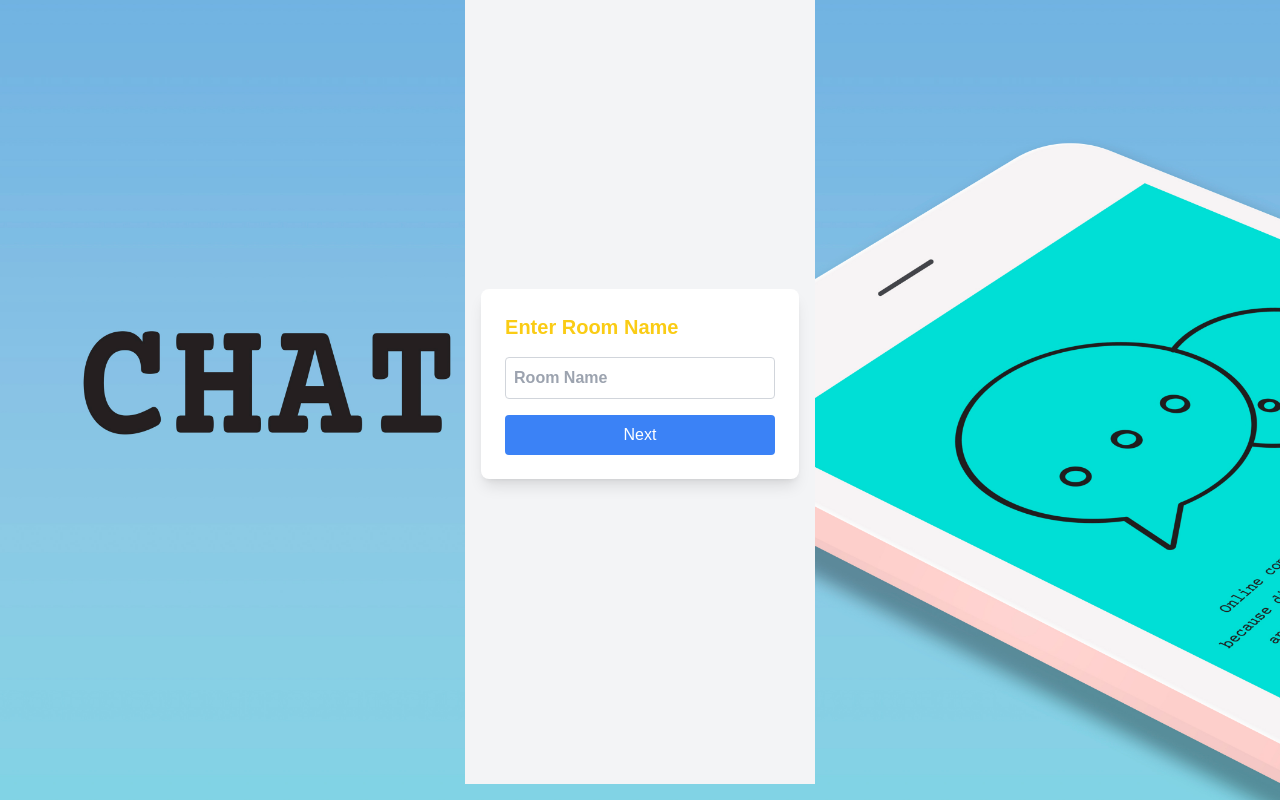
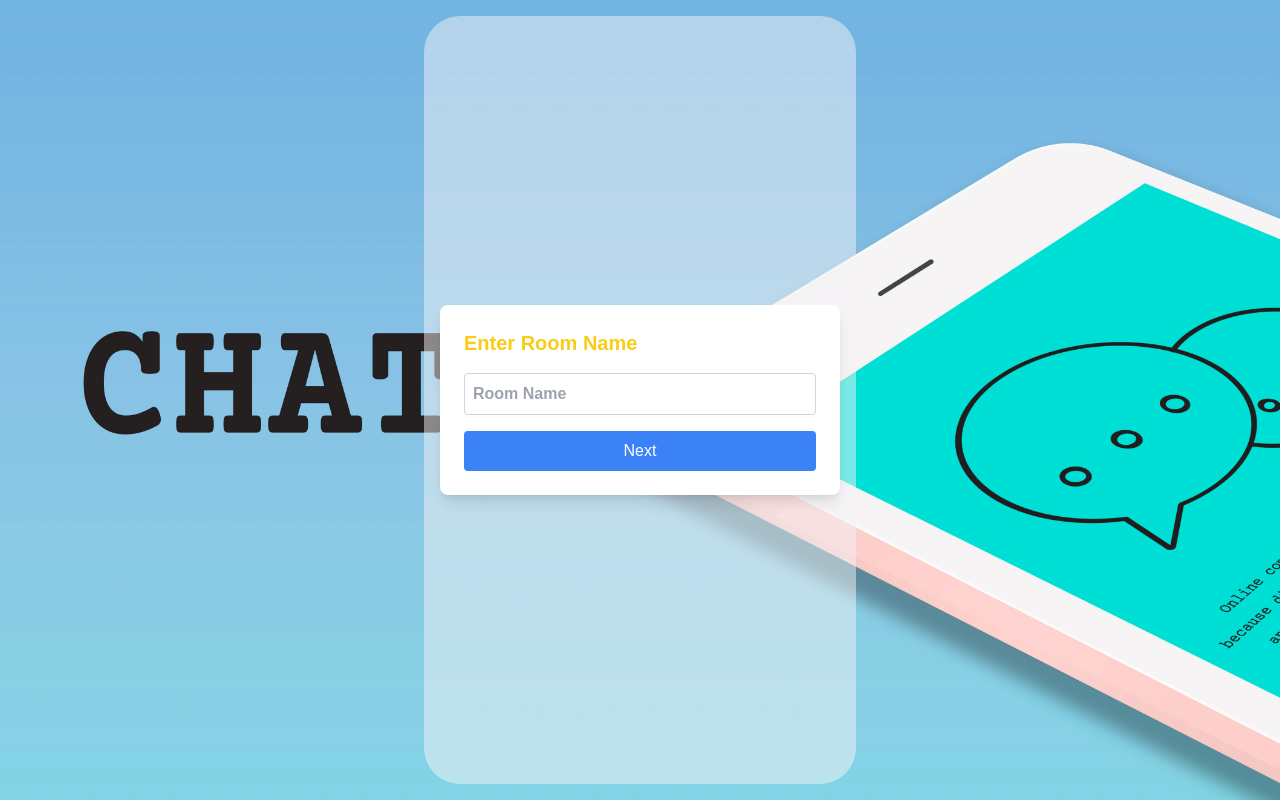
Before and after one commit to sabaif-s/Chat_App, a Next.js app: page /join in a window 1280 px wide. Built offline with nearby package versions, Linux system fonts and the light colour scheme.

Commit message:
Add New Deployment

```diff
--- a/app/join/page.js
+++ b/app/join/page.js
@@ -4,7 +4,7 @@ import JoinComponent from '@/components/join/JoinComponent';
 
 function  Join() {
   return (
-    <div>
+    <div className='h-full' >
         <JoinComponent/>
     </div>
   )
--- a/components/Chat.jsx
+++ b/components/Chat.jsx
@@ -509,7 +509,7 @@ const Chat = () => {
               initial={{ y: 100, opacity: 0 }}
               animate={{ y: 0, opacity: 1 }}
               transition={{ duration: 0.5, ease: "easeInOut" }}
-              className="bg-yellow-200 h-20 w-full px-6 z-40 absolute bottom-4 left-0"
+              className=" h-20 w-full px-6 z-40 absolute bottom-4 left-0"
             >
               <div className="w-full bg-[#F0F5FA] h-full rounded-lg px-2 flex justify-start items-center gap-x-2">
                 <img src="/chat/emoji.png" className="w-6 h-6 object-cover cursor-pointer" alt="" />
--- a/components/join/JoinComponent.jsx
+++ b/components/join/JoinComponent.jsx
@@ -18,7 +18,7 @@ const JoinComponent = () => {
   const prevStep = () => setStep((prev) => Math.max(1, prev - 1));
 
   return (
-    <div className="min-h-screen flex flex-col items-center justify-center bg-gray-100 p-4">
+    <div style={{width:"432px"}} className="h-full rounded-[36px] flex flex-col items-center justify-center bg-gray-100 bg-opacity-50 p-4">
       <motion.div
         initial={{ opacity: 0, scale: 0.9 }}
         animate={{ opacity: 1, scale: 1 }}
```
